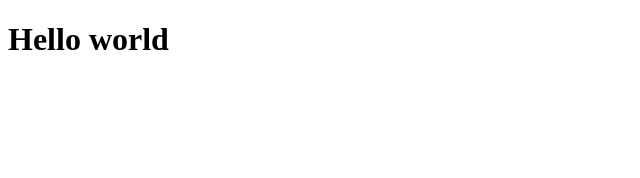
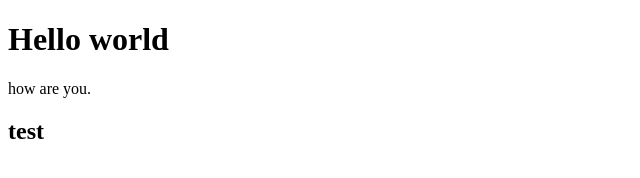
Before and after one commit to shohelkowser/vs, a plain HTML site: page index.html in a window 1280 px wide. Shown: the whole page, without its empty margins (0-640 px from the left). Drawn offline with Linux system fonts and the light colour scheme.

Commit message:
git commit -m"add p and h2 tag"

```diff
--- a/index.html
+++ b/index.html
@@ -8,5 +8,7 @@
 </head>
 <body>
     <h1>Hello world</h1>
+    <p>how are you.</p>
+    <h2>test</h2>
 </body>
 </html>
```
